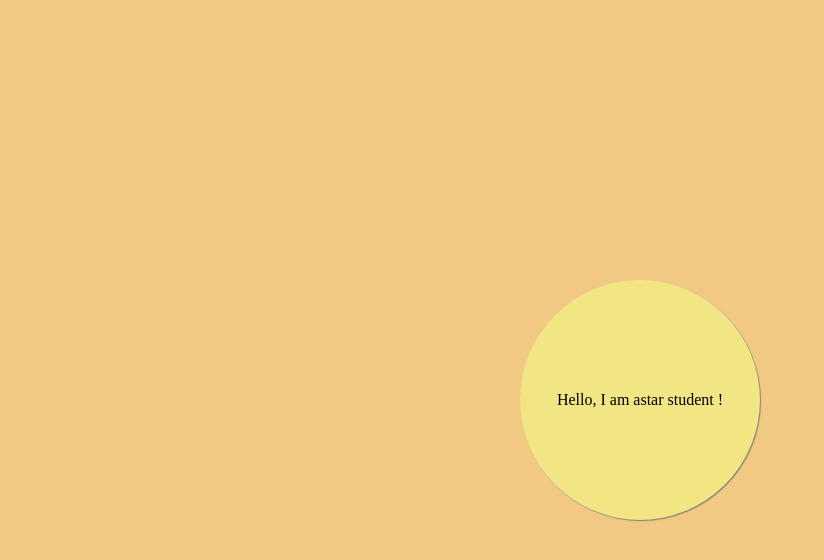
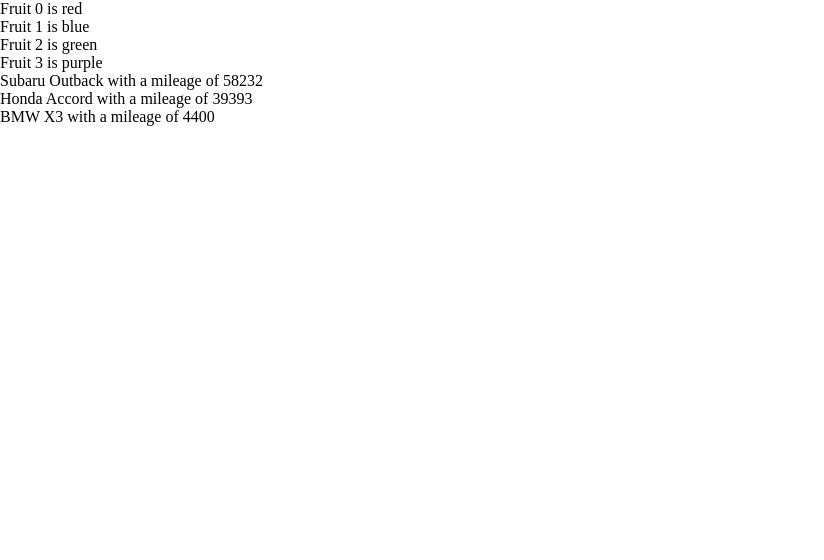
Before and after one commit to Pegasus321/angular-starter-example-cipsav, an Angular app: page / in a window 1280 px wide. Shown: the top 560 px of the page, without its empty margins (0-824 px from the left). Built offline with nearby package versions, Linux system fonts and the light colour scheme.

Commit message:
2 files modified, 1 added

```diff
--- a/src/app/app.component.html
+++ b/src/app/app.component.html
@@ -1,3 +1,13 @@
-<div class="container">
+<!-- <div class="container">
   <div class="box">Hello, {{ speak() }} !</div>
+</div> -->
+
+<div *ngFor="let color of colors; let i = index">
+  Fruit {{ i }} is {{ color }}
 </div>
+
+<!--
+{{speak()}} -->
+<div *ngFor="let car of cars">
+  {{ car.make }} {{ car.model }} with a mileage of {{ car.miles }}
+</div>
--- a/src/app/app.component.ts
+++ b/src/app/app.component.ts
@@ -1,5 +1,6 @@
 import { NAMED_ENTITIES } from '@angular/compiler';
 import { Component } from '@angular/core';
+import { Car } from './cars';
 
 @Component({
   selector: 'my-app',
@@ -7,8 +8,13 @@
   styleUrls: ['./app.component.css'],
 })
 export class AppComponent {
+  subaru: Car = { make: 'Subaru', model: 'Outback', miles: 58232 };
+  honda: Car = { make: 'Honda', model: 'Accord', miles: 39393 };
+  bmw: Car = { make: 'BMW', model: 'X3', miles: 4400 };
+  cars: Car[] = [this.subaru, this.honda, this.bmw];
   prefix = 'I am a';
   name = 'star student';
+  colors: string[] = ['red', 'blue', 'green', 'purple'];
 
   speak() {
     const statement = this.prefix + this.name;
--- /dev/null
+++ b/src/app/cars.ts
@@ -0,0 +1,5 @@
+export interface Car {
+  make: string;
+  model: string;
+  miles: number;
+}
```
